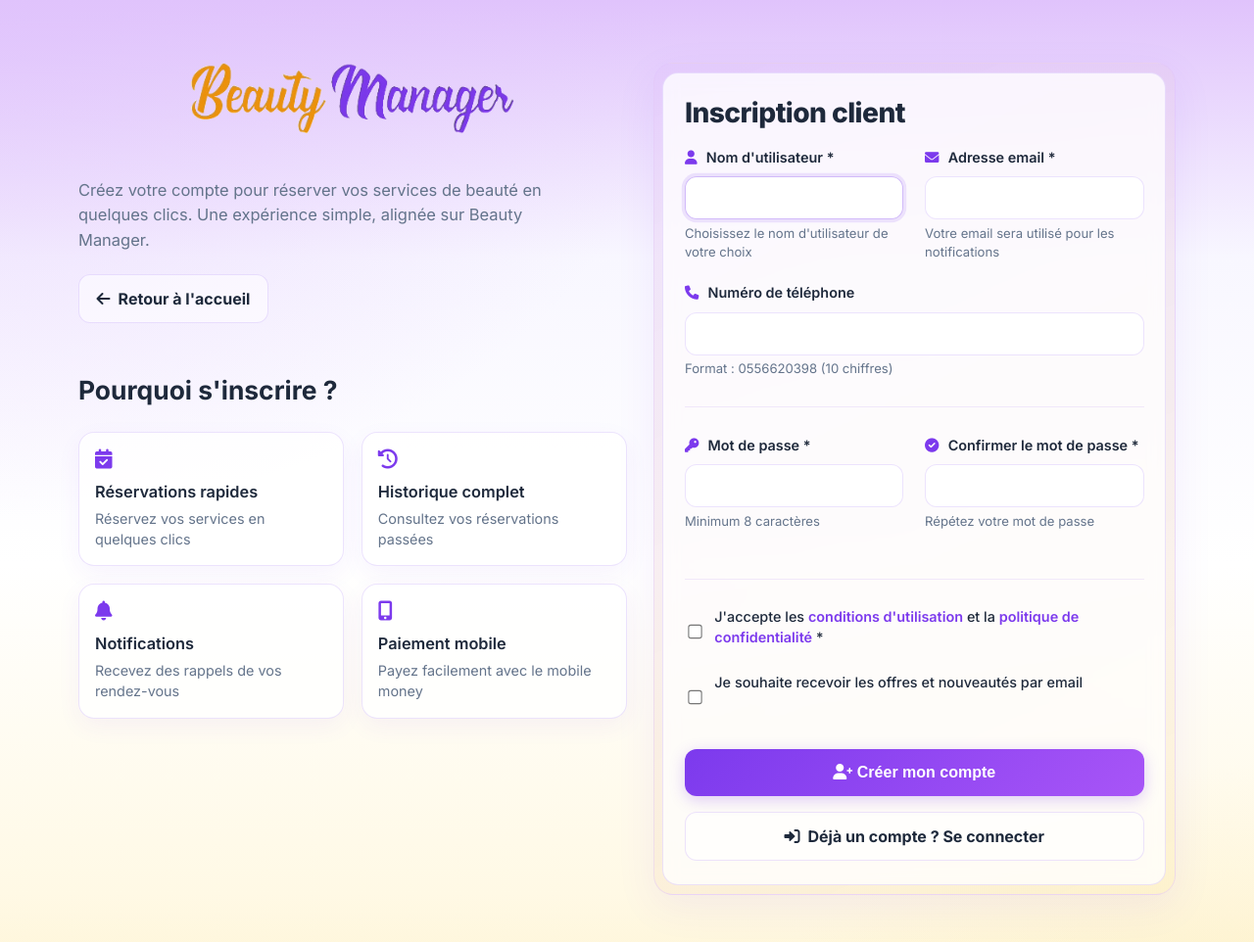
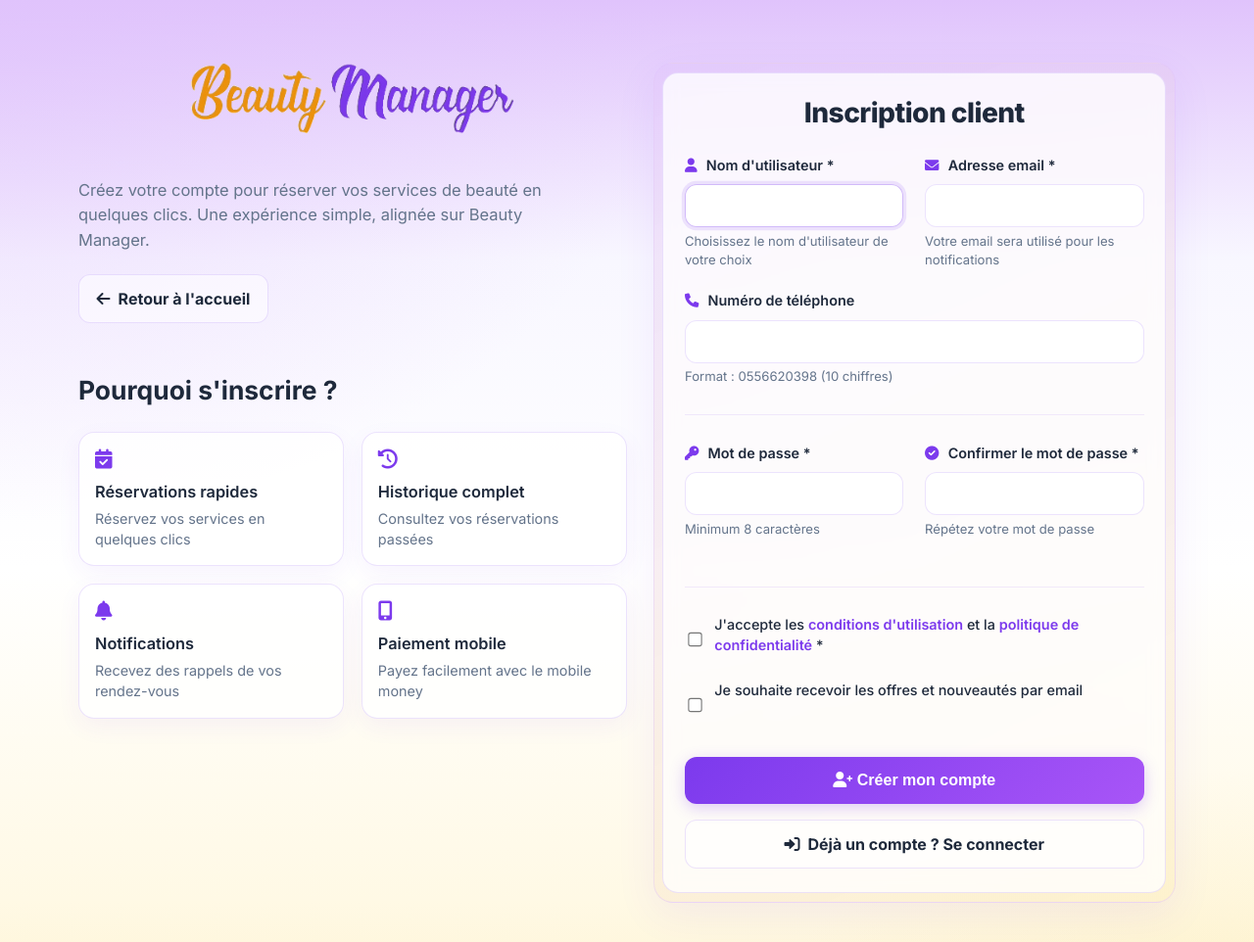
Before and after one commit to irraisaac16-code/Beauty-manager, a Django app: page /inscription/client/ in a window 1280 px wide. Shown: the top 962 px of the page at 98% size. Run offline with Django 5.2, Linux system fonts and the light colour scheme.

Commit message:
ui(auth): centrer titres formulaire et ajouter espacement
Co-authored-by: Cursor <cursoragent@cursor.com>

```diff
--- a/manager/static/manager/theme-inscription.css
+++ b/manager/static/manager/theme-inscription.css
@@ -126,11 +126,12 @@ main.theme-reg h2 {
 }
 
 .reg-form-title {
-    margin: 0 0 1.15rem;
+    margin: 0 0 1.65rem;
     font-size: clamp(1.4rem, 2.2vw, 1.85rem);
     line-height: 1.15;
     font-weight: 800;
     letter-spacing: -0.02em;
+    text-align: center;
 }
 
 .reg-section {
```
